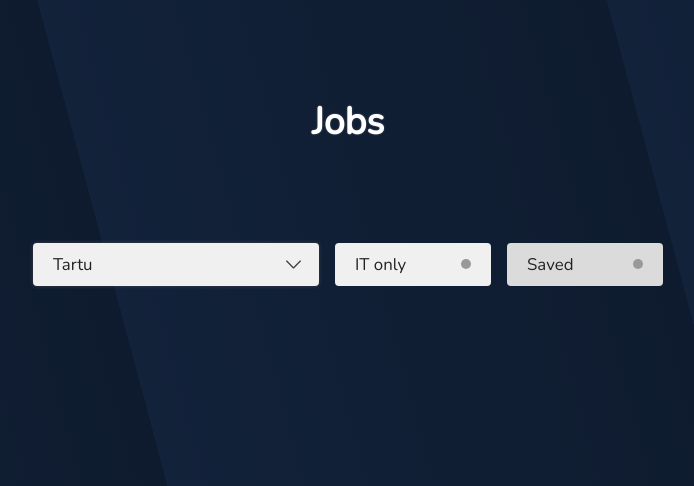
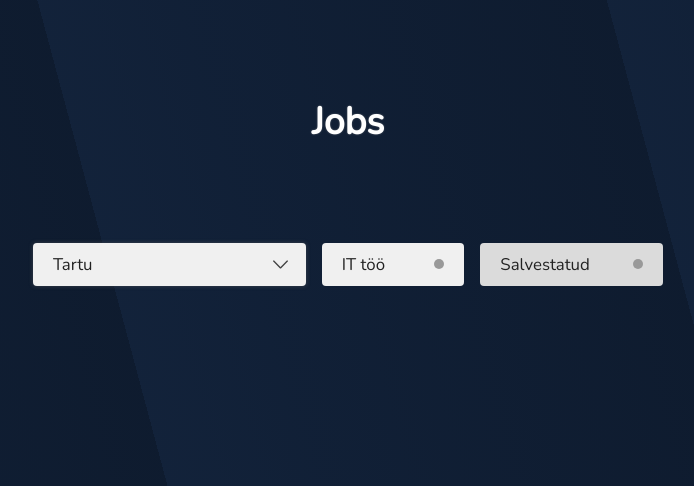
Before and after one commit to Mairo022/job_scraper, a PHP site: page / in a window 1280 px wide. Shown: the top 486 px of the page, without its empty margins (292-986 px from the left). Run offline with PHP 8.4, Linux system fonts and the light colour scheme; data that the repository does not hold is empty.

Commit message:
Use language consistently, EE

```diff
--- a/frontend/constants.php
+++ b/frontend/constants.php
@@ -4,7 +4,7 @@ define('API_URL', 'http://localhost:5000/api');
 define('JOBS_PER_SITE', 30);
 define('LOCATION_DEFAULT', 'Tartu');
 define('LOCATIONS', array(
-    0 => "All",
+    0 => "Eesti",
     1 => "Tallinn",
     2 => "Tartu",
     3 => "Pärnu",
--- a/frontend/index.php
+++ b/frontend/index.php
@@ -24,9 +24,9 @@
   <head>
     <meta charset="UTF-8">
     <meta name="viewport" content="width=device-width, initial-scale=1.0">
-    <link rel="stylesheet" href="./style.css?v104">
+    <link rel="stylesheet" href="./style.css?v106">
     <link rel="icon" href="./favicon.ico" type="image/x-icon">
-    <script defer src="script.js"></script>
+    <script defer src="script.js?v106"></script>
     <title>Jobs</title>
   </head>
   <body>
@@ -38,11 +38,11 @@
             <div class="filters">
                 <a class="it_filter" href='<?= $categoryID == 0 ? "?location=0&category=1" : "?location={$locationID}&category=0 " ?>'>
                     <div class="it_filter__status"></div>
-                    <span class="it_filter__text">IT only</span>
+                    <span class="it_filter__text">IT töö</span>
                 </a>
                 <button class="saved_filter">
                     <div class="saved_filter__status"></div>
-                    <span class="saved_filter__text">Saved</span>
+                    <span class="saved_filter__text">Salvestatud</span>
                 </button>
                 <div class="location-menu">
                     <div class="location__select">
@@ -81,7 +81,7 @@
                                 <span class="job__row__detail"><?= format_time($job->publishDate) ?></span>
                             </div>
                         </div>
-                        <div class="job__save">Save</div>
+                        <div class="job__save">Salvesta</div>
                     </li>
                 <?php endif; ?>
                 <?php if (isset($job->position)): ?>
@@ -96,7 +96,7 @@
                                 <span class="job__row__detail"><?= format_time($job->time) ?></span>
                             </div>
                         </div>
-                        <div class="job__save">Save</div>
+                        <div class="job__save">Salvesta</div>
                     </li>
                 <?php endif; ?>
             <?php endforeach; ?>
--- a/frontend/script.js
+++ b/frontend/script.js
@@ -100,7 +100,7 @@ function handleSaveButtonClick(e) {
 
     if (doUnsave) {
         e.target.classList.remove("saved")
-        e.target.innerText = "Save"
+        e.target.innerText = "Salvesta"
 
         const savedJobsCleaned = savedJobs.filter(job => job?.url != url)
         localStorage.setItem("saved", JSON.stringify(savedJobsCleaned))
@@ -116,7 +116,7 @@ function handleSaveButtonClick(e) {
     }
 
     e.target.classList.add("saved")
-    e.target.innerText = "Saved"
+    e.target.innerText = "Salvestatud"
 
     savedJobs.push({title, company, url, added: new Date()})
     localStorage.setItem("saved", JSON.stringify(savedJobs))
@@ -134,7 +134,7 @@ function assignUnsavedJobStatus() {
 
             if (jobSaveEl.classList.contains("saved")) {
                 jobSaveEl.classList.remove("saved")
-                jobSaveEl.innerText = "Save"
+                jobSaveEl.innerText = "Salvesta"
             }
         }
 
@@ -148,7 +148,7 @@ function assignUnsavedJobStatus() {
 
         if (!isSaved && jobSaveEl.classList.contains("saved")) {
             jobSaveEl.classList.remove("saved")
-            jobSaveEl.innerText = "Save"
+            jobSaveEl.innerText = "Salvesta"
         }
     }
 }
@@ -168,7 +168,7 @@ function assignSavedJobStatus() {
             const jobSaveEl = job.querySelector(".job__save")
 
             jobSaveEl.classList.add("saved")
-            jobSaveEl.innerText = "Saved"
+            jobSaveEl.innerText = "Salvestatud"
 
             assigned++
         }
@@ -211,10 +211,10 @@ function createSavedView() {
                 <div class="job__info">
                     <span class="job__info__company">${job.company}</span>
                     <div class="job__info__details">
-                        <span class="job__row__detail">Saved ${formatTime(job.added)}</span>
+                        <span class="job__row__detail">Salvestatud ${formatTime(job.added)}</span>
                     </div>
                 </div>
-                <div class="job__save saved">Remove</div>
+                <div class="job__save saved">Eemalda</div>
             </li>
         `)
     })
--- a/frontend/style.css
+++ b/frontend/style.css
@@ -55,7 +55,7 @@ button {
     position: relative;
     display: block;
     box-sizing: border-box;
-    flex: 1 1 120px;
+    flex: 1 1 160px;
     max-width: 300px;
     padding: 10px 20px;
     border-radius: var(--border-radius);
```
